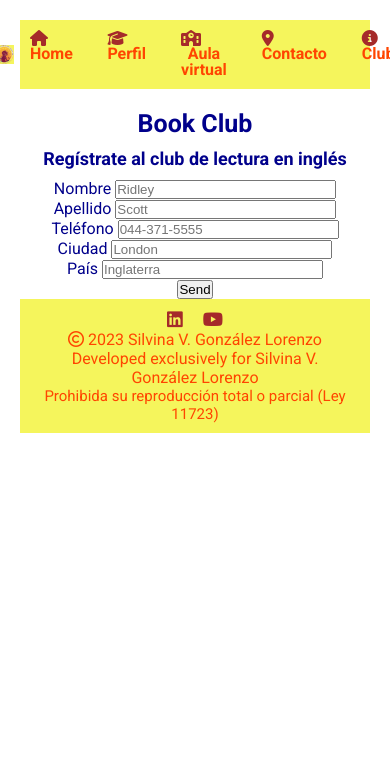
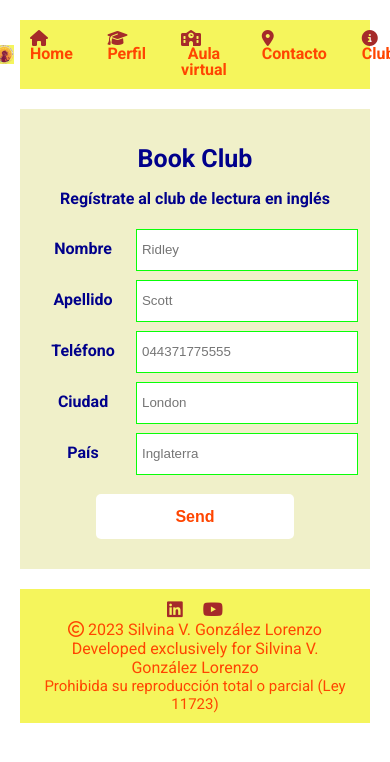
Before and after one commit to silvinavgonzalezlorenzo/Grupo_16_SilvinaVGonzalezLorenzo, a plain HTML site: page pages/registroClub.html in a window 390 px wide. Drawn offline with Linux system fonts and the light colour scheme.

Commit message:
update registroClub.html/.css

```diff
--- a/assets/css/partials/_form.css
+++ b/assets/css/partials/_form.css
@@ -32,7 +32,7 @@
 }
 
 .formulario__principal {
-  /*¡Escríbeme 24 x 7!*/
+  /*Contacto 24 x 7*/
   max-width: 600px;
   width: 100%;
   padding: 30px;
--- /dev/null
+++ b/assets/css/partials/_registroClub.css
@@ -0,0 +1,91 @@
+/* R E G I S T R O*/
+.contenedorRegistro h2 {
+  text-align: center;
+  margin: 10px;
+  padding-top: 20px; /*separación header-h2*/
+}
+
+/*Regístrate al club de lectura en inglés*/
+.contenedorRegistro h3 {
+  color: darkblue;
+  font-size: 16px;
+  padding-bottom: 10px; /*para separar desde este punto de ref. hacia abajo*/
+}
+
+.contenedorRegistro {
+  /*Book Club*/
+  display: flex;
+  flex-direction: column;
+  align-items: center;
+  max-width: 400px;
+  width: 100%;
+  justify-content: center;
+  background-color: rgb(240, 240, 201);;
+  padding: 10px;
+  padding-top: 10px; /*sobreescribe la propiedad anterior*/
+  border: none;
+  line-height: 20px;
+  text-align: center;
+  margin: 20px auto;
+  margin-bottom: 20px; /*separación con el footer*/
+}
+
+.linea {
+  margin-bottom: 10px; /*separación entrelíneas*/
+  line-height: 40px; /*altura interior línea*/
+}
+
+.linea label { /*ancho = de líneas*/
+  display: inline-block;
+  width: 100px;
+  font-weight: bold;
+}
+
+.linea input { /* alto = de líneas*/
+  line-height: 30px;
+  width: calc(100% - 110px);
+  outline: 1px solid rgb(8, 255, 8);
+  border: none;
+  padding: 5px;
+}
+
+.boton {
+  display: block;
+  width: 60%;
+  margin: 20px auto;
+  flex-direction: column;
+  align-items: center;
+  height: 45px;
+  line-height: 45px;
+  width: 20%;
+  background-color: white;
+  color: orangered;
+  font-size: 16px;
+  font-weight: bold;
+  border: none;
+  border-radius: 5px;
+  cursor: pointer;
+  transition: background-color 0.3s ease;
+  margin-bottom: 20px; /*separación con el footer.*/
+}
+
+.boton:hover {
+  background-color: brown;
+  color: yellow;
+}
+
+/*Responsive - media queries*/
+/*MOBILE - small devices*/
+@media (max-width: 768px) {
+  .contenedorRegistro {
+    grid-template-columns: 1fr;
+    text-align: center;
+  }
+  .contenedorRegistro,
+  .boton {
+    grid-column: 1;
+  }
+  .boton {
+    width: 60%;
+  }
+}
--- a/assets/css/styles.css
+++ b/assets/css/styles.css
@@ -7,3 +7,4 @@
 @import "partials/_projects.css";
 @import "partials/_form.css";
 @import "partials/_skills.css";
+@import "partials/_registroClub.css"
--- a/pages/registroClub.html
+++ b/pages/registroClub.html
@@ -9,6 +9,7 @@
       crossorigin="anonymous"
     ></script>
     <link rel="stylesheet" href="../assets/css/styles.css" />
+
     <link
       rel="stylesheet"
       href="https://cdnjs.cloudflare.com/ajax/libs/font-awesome/6.4.2/css/all.min.css"
@@ -70,6 +71,7 @@
     </header>
 
     <main>
+      <div class="contenedorRegistro">
         <h2>Book Club</h2>
         <h3>Regístrate al club de lectura en inglés</h3>
 
@@ -109,7 +111,7 @@
               type="tel"
               name="tel"
               id="tel"
-            placeholder="044-371-5555"
+              placeholder="044371775555"
               required
               pattern="4437144445555"
               required
@@ -140,9 +142,10 @@
           </div>
 
           <p>
-          <button type="submit">Send</button>
+            <button type="submit" class="boton">Send</button>
           </p>
         </form>
+      </div>
     </main>
 
     <footer>
```
Also changed, not shown: _registroClub.css (deleted, +0 -96 lines), 1 other file. Lines whose indentation alone changed are shown as unchanged.
